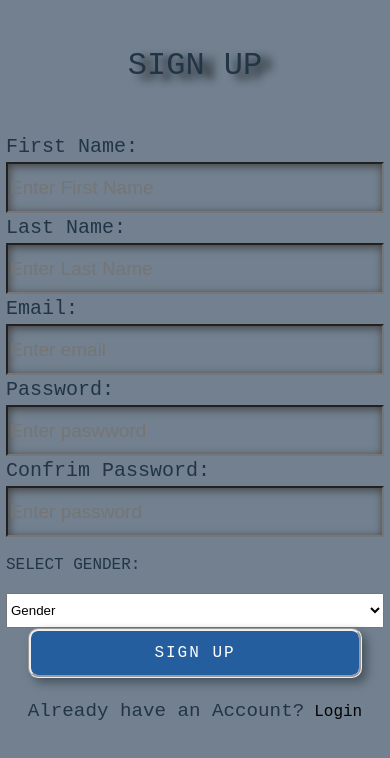
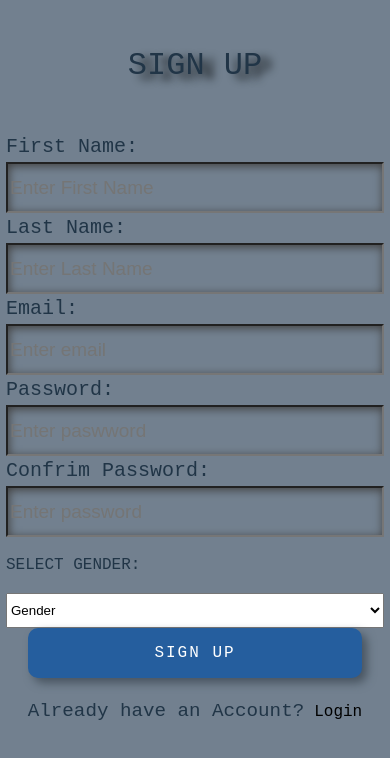
Before and after one commit to BabatundeOla1/EMRAPPFRONTEND, a React (Vite) app: page /SignUp in a window 390 px wide. Shown: the top 758 px of the page. Built offline with nearby package versions, Linux system fonts and the light colour scheme.

Commit message:
Iphone 12 responsiveness Update

```diff
--- a/src/components/signUp.module.css
+++ b/src/components/signUp.module.css
@@ -142,7 +142,6 @@ select{
   .alreadyHaveAnAccount button {
     width: 100%;
     height: 50px;
-    border: groove;
   }
 
   .alreadyHaveAnAccount p {
```
